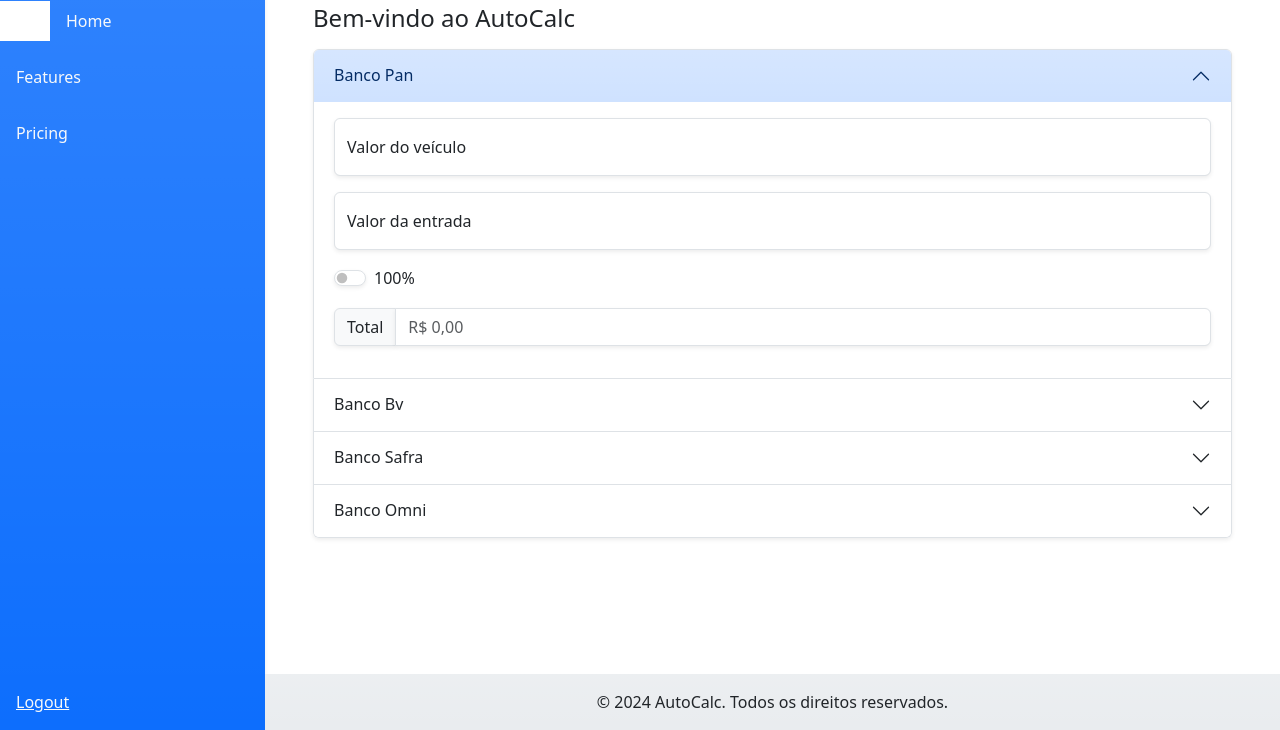
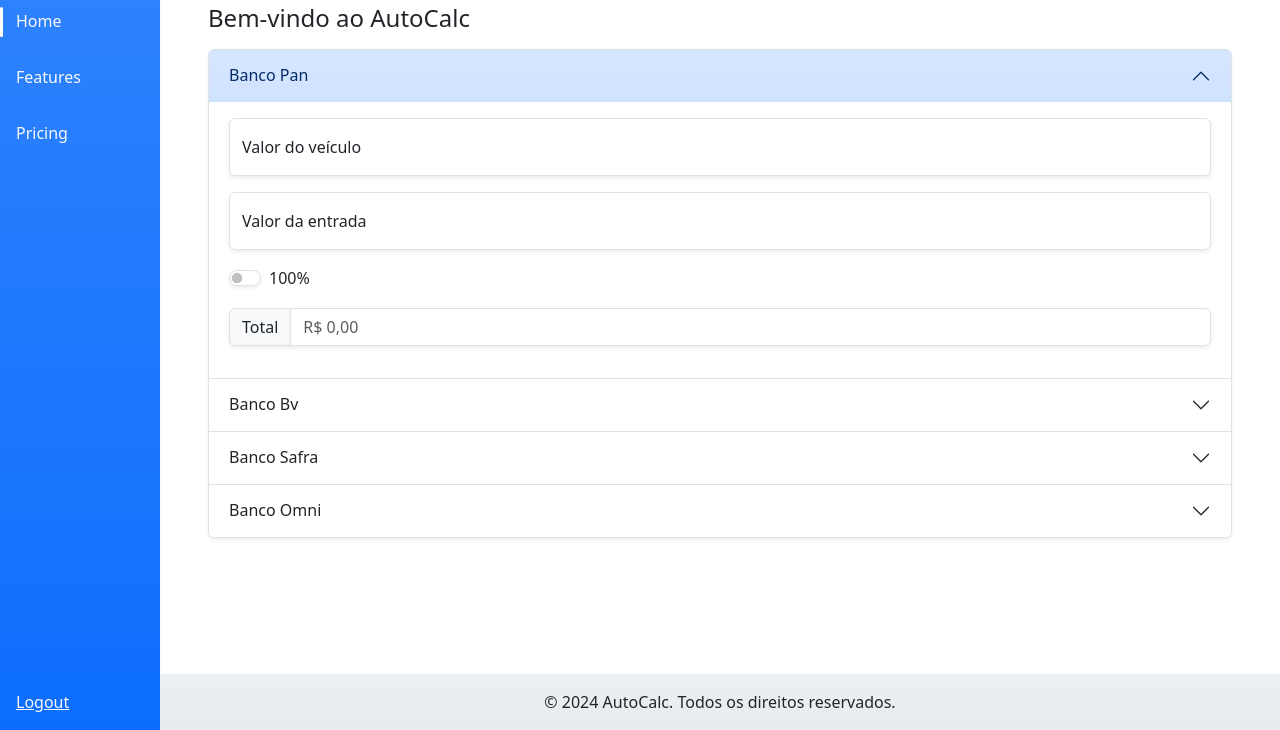
Before and after one commit to Patrick510/project-calc, a website: page project/main.html in a window 1280 px wide. Shown: the part 70-800 px from the top of the page. Drawn offline with nearby package versions, Linux system fonts and the light colour scheme.

Commit message:
Update grid-template-columns in index.css

```diff
--- a/project/index.css
+++ b/project/index.css
@@ -3,7 +3,6 @@
   scrollbar-width: thin;
   scrollbar-color: #888 #f1f1f1;
 }
-
 
 html,
 body {
@@ -11,7 +10,7 @@
 }
 
 body {
-  grid-template-columns: 265px 1fr;
+  grid-template-columns: 160px 1fr;
 }
 
 #main-content {
@@ -22,28 +21,40 @@
   margin-top: auto;
 }
 
-.items-ul li{
+.items-ul li {
   text-align: center;
 }
 
-.items-ul li a{
+.items-ul li a {
+  position: relative; /* Necessário para o pseudo-elemento se alinhar corretamente */
   transition: 0.1s all;
 }
 
-.items-ul li a:hover{
-  border-left: 50px solid white;
+/* Cria a borda inferior como um pseudo-elemento */
+.items-ul li a::after {
+  content: "";
+  position: absolute;
+  width: 2%;
+  height: 30px;
+  bottom: 4px;
+  left: 0;
+  border-radius: 10px;
+  background-color: white;
+  transform: scaleX(0);
+  transform-origin: center;
+  transition: transform 0.1s ease-out;
 }
 
-/* Estilo específico para itens ativos */
-.items-ul li.active-item a {
-  border-left: 50px solid white;
+/* Quando o mouse passa, a linha se expande a partir do centro */
+.items-ul li a:hover::after {
+  transform: scaleX(1); /* A linha se expande para os lados */
 }
 
-/* Estilo específico para itens não ativos ao passar o mouse */
-.items-ul li:not(.active-item) a:hover {
-  border-left: 50px solid white;
+/* Estilo para itens ativos (borda visível permanentemente) */
+.items-ul li.active-item a::after {
+  transform: scaleX(1); /* Sempre "aberta" */
 }
 
-#header{
+#header {
   grid-row: 1 / 3;
 }
```
